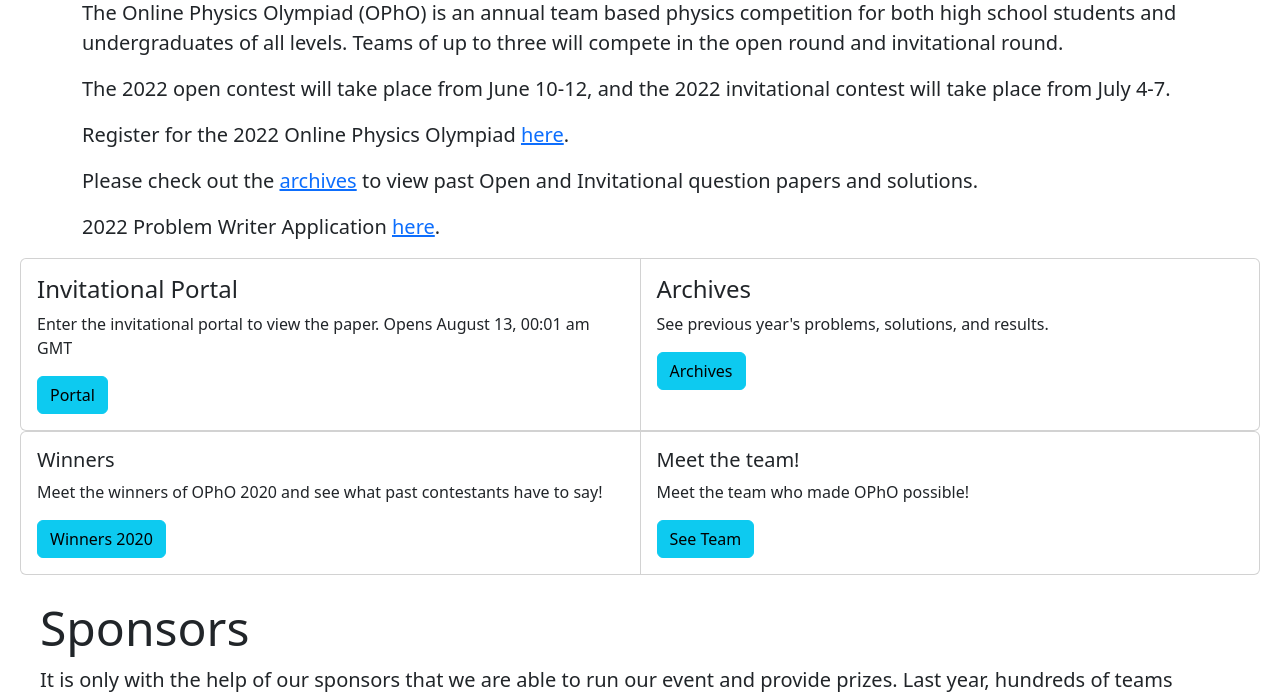
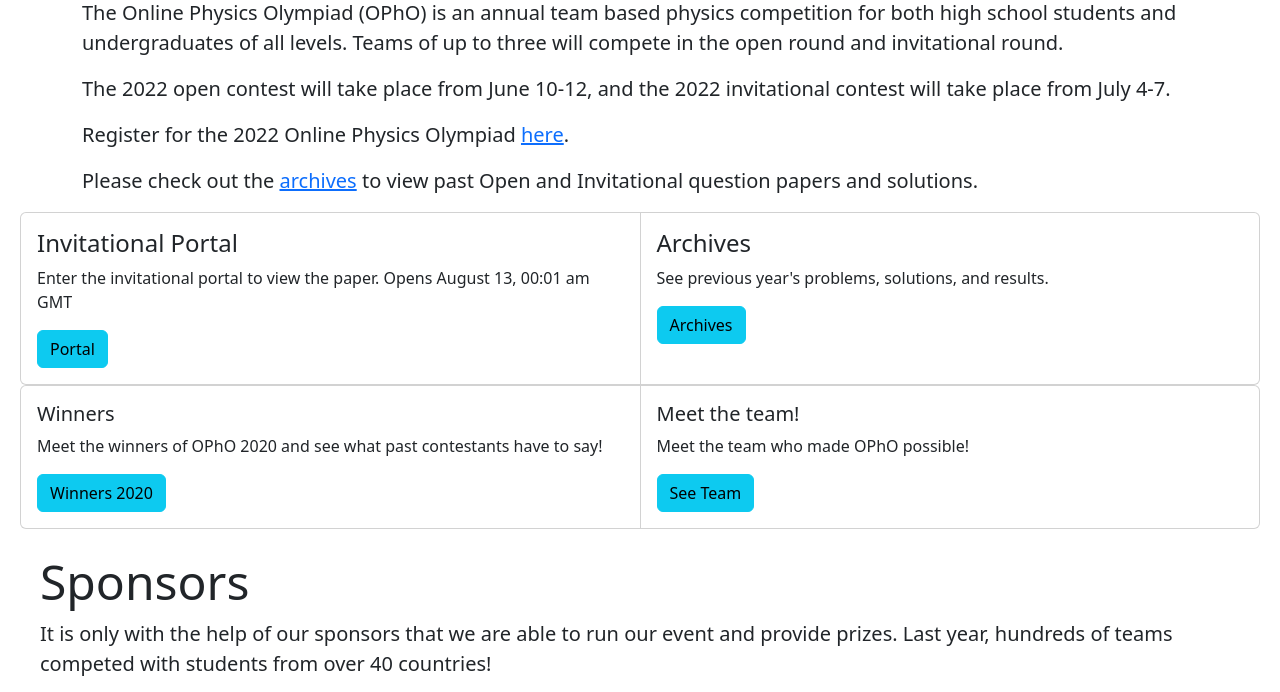
Before and after one commit to physoly/OPhO, a Python web app: template app/templates/opho/contest_home.html in a window 1280 px wide. Shown: the part 153-845 px from the top of the page. Run offline with Jinja, Linux system fonts and the light colour scheme; the template is opened without the code that fills it, so the values that code supplies are empty; some libraries are stand-ins or nearby versions.

Commit message:
remove pr app

```diff
--- a/app/templates/opho/contest_home.html
+++ b/app/templates/opho/contest_home.html
@@ -39,7 +39,6 @@
             If you enjoyed this competition, you may like the <a href="https://physicsbrawl.org/"><b>Online Physics Brawl</b></a>, a 3-hour team competition, which initially inspired our competition, happening on November 24 2021!
           </div>
           -->
-          <p class="lead" style="font-size: 20px;">2022 Problem Writer Application <a href="/static/files/opho_pr_writing_app.pdf">here</a>.</p>
 
 
         </div>
```
